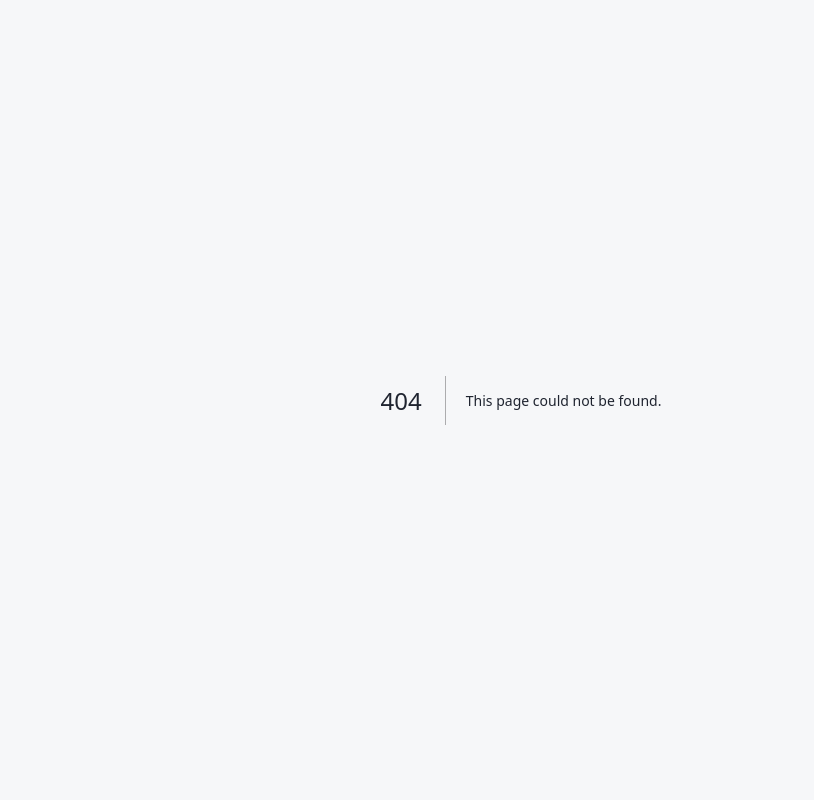
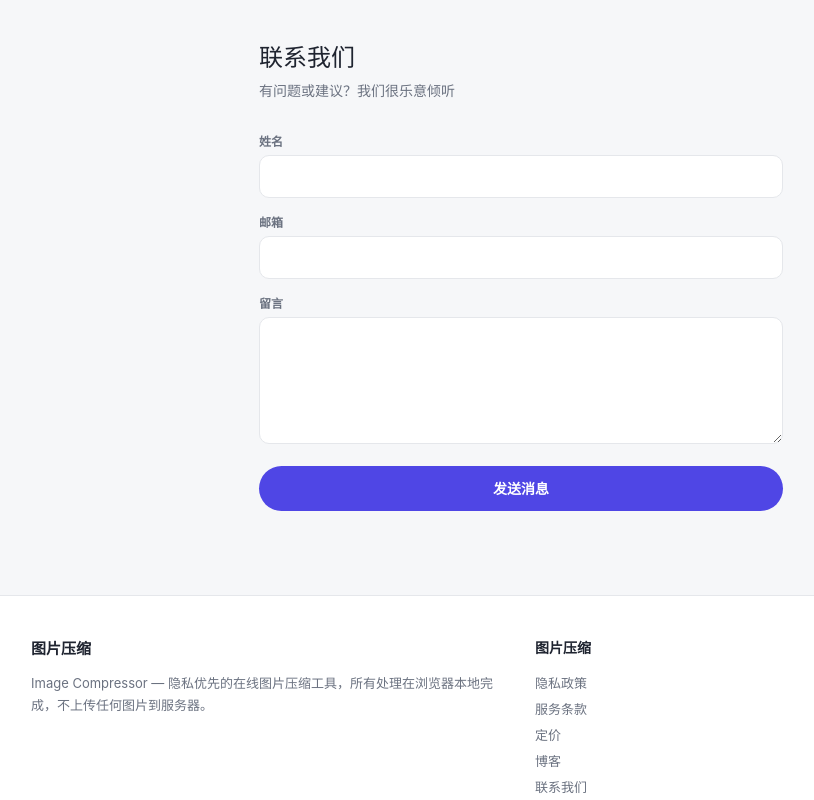
Before and after one commit to 863683348/image-compressor-saas, a Next.js app: page /contact in a window 1280 px wide. Before the commit this address had no page. Shown: the top 800 px of the page, without its empty margins (119-933 px from the left). Built offline with nearby package versions, Linux system fonts and the light colour scheme.

Commit message:
Add src/app/contact/page.tsx

```diff
--- /dev/null
+++ b/src/app/contact/page.tsx
@@ -0,0 +1,46 @@
+"use client";
+
+import { useState } from "react";
+import { useLang } from "@/components/lang-context";
+import { dict } from "@/lib/i18n";
+
+const s = (lang: string, key: string): string => {
+  const d = dict[lang as "zh" | "en"] as Record<string, any>;
+  return d?.[key] ?? key;
+};
+
+export default function ContactPage() {
+  const { lang } = useLang();
+  const [sent, setSent] = useState(false);
+
+  return (
+    <div style={{ maxWidth: 560, margin: "0 auto", padding: "40px 18px 20px" }}>
+      <h1 style={{ fontSize: 24, margin: "0 0 4px", color: "var(--text, #1f2430)" }}>{s(lang, "contactTitle")}</h1>
+      <p style={{ fontSize: 14, color: "var(--muted, #6b7280)", marginBottom: 32 }}>{s(lang, "contactSub")}</p>
+
+      {sent ? (
+        <div style={{ padding: 24, background: "var(--panel, #fff)", borderRadius: 14, border: "1px solid var(--border, #e5e7eb)", textAlign: "center", fontSize: 15, color: "var(--ok, #16a34a)" }}>
+          {s(lang, "contactSuccess")}
+        </div>
+      ) : (
+        <form onSubmit={(e) => { e.preventDefault(); setSent(true); }} style={{ display: "flex", flexDirection: "column", gap: 16 }}>
+          <div>
+            <label style={{ fontSize: 12, fontWeight: 600, color: "var(--muted, #6b7280)", display: "block", marginBottom: 4 }}>{s(lang, "contactName")}</label>
+            <input required style={{ width: "100%", padding: "10px 14px", borderRadius: 10, border: "1px solid var(--border, #e5e7eb)", background: "var(--panel, #fff)", color: "var(--text, #1f2430)", fontSize: 14, boxSizing: "border-box" }} />
+          </div>
+          <div>
+            <label style={{ fontSize: 12, fontWeight: 600, color: "var(--muted, #6b7280)", display: "block", marginBottom: 4 }}>{s(lang, "contactEmail")}</label>
+            <input type="email" required style={{ width: "100%", padding: "10px 14px", borderRadius: 10, border: "1px solid var(--border, #e5e7eb)", background: "var(--panel, #fff)", color: "var(--text, #1f2430)", fontSize: 14, boxSizing: "border-box" }} />
+          </div>
+          <div>
+            <label style={{ fontSize: 12, fontWeight: 600, color: "var(--muted, #6b7280)", display: "block", marginBottom: 4 }}>{s(lang, "contactMsg")}</label>
+            <textarea required rows={5} style={{ width: "100%", padding: "10px 14px", borderRadius: 10, border: "1px solid var(--border, #e5e7eb)", background: "var(--panel, #fff)", color: "var(--text, #1f2430)", fontSize: 14, boxSizing: "border-box", resize: "vertical" }} />
+          </div>
+          <button type="submit" style={{ padding: "12px 24px", borderRadius: 999, border: "none", background: "var(--primary, #4f46e5)", color: "#fff", fontWeight: 700, fontSize: 14, cursor: "pointer" }}>
+            {s(lang, "contactSend")}
+          </button>
+        </form>
+      )}
+    </div>
+  );
+}
```
